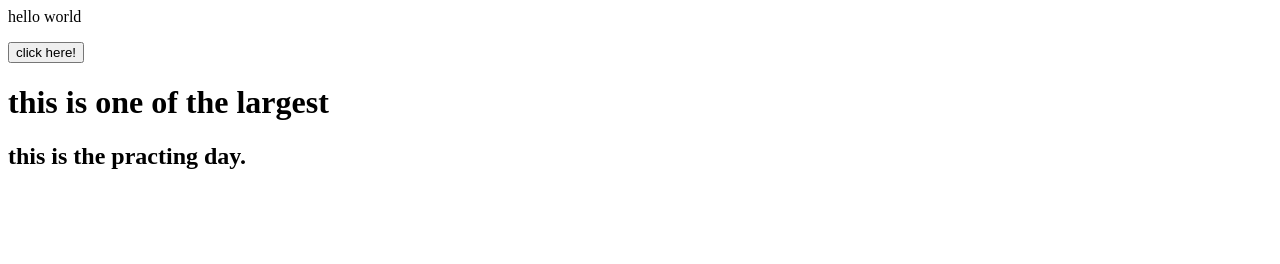
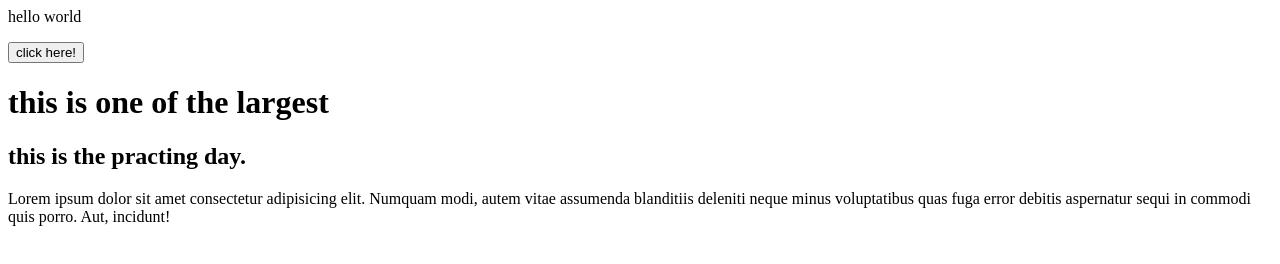
Before and after one commit to poonamsah/day3, a plain HTML site: page index.html in a window 1280 px wide. Drawn offline with Linux system fonts and the light colour scheme.

Commit message:
add some more paragraph

```diff
--- a/index.html
+++ b/index.html
@@ -2,3 +2,5 @@
 <button>click here!</button>
 <h1>this is one of the largest </h1>
 <h2>this is the practing day.</h2>
+<p>Lorem ipsum dolor sit amet consectetur adipisicing elit. Numquam modi, autem vitae assumenda
+    blanditiis deleniti neque minus voluptatibus quas fuga error debitis aspernatur sequi in commodi quis porro. Aut, incidunt!</p>
```
Also changed, not shown: 1 other file.
